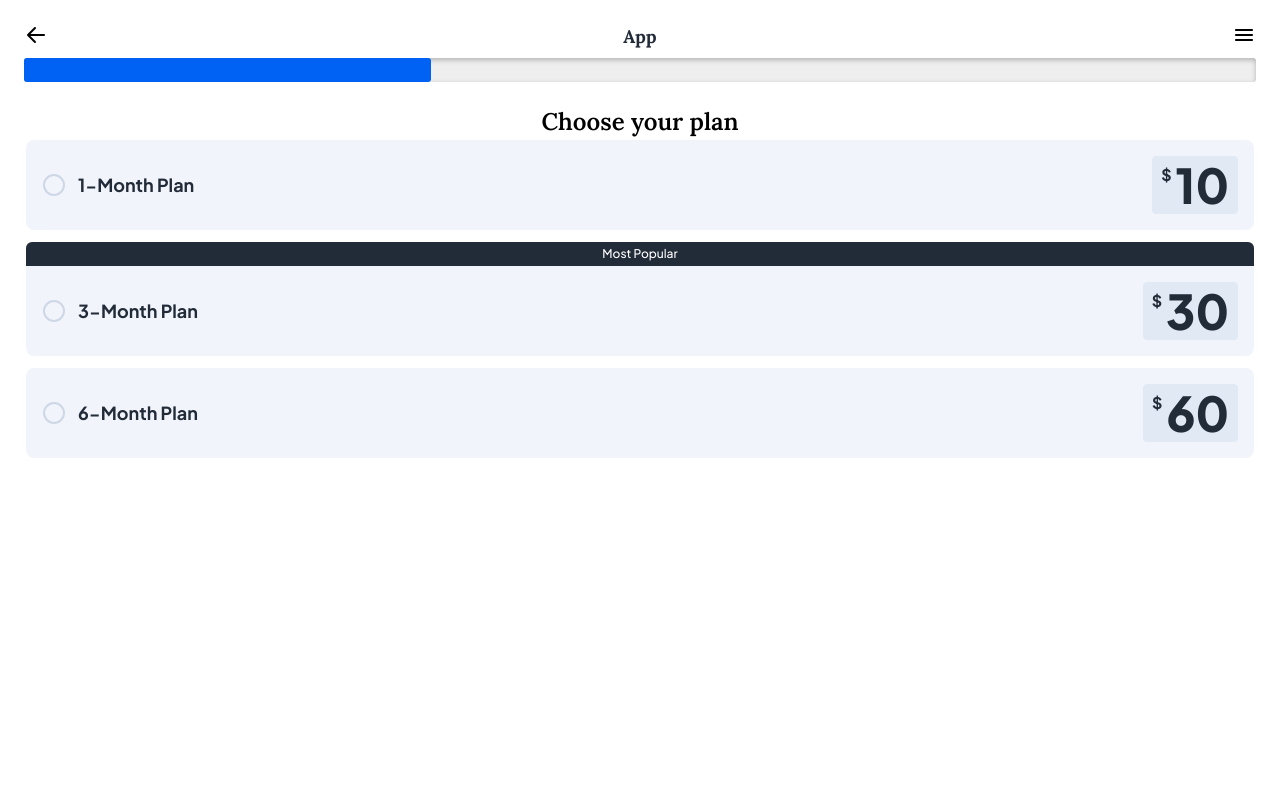
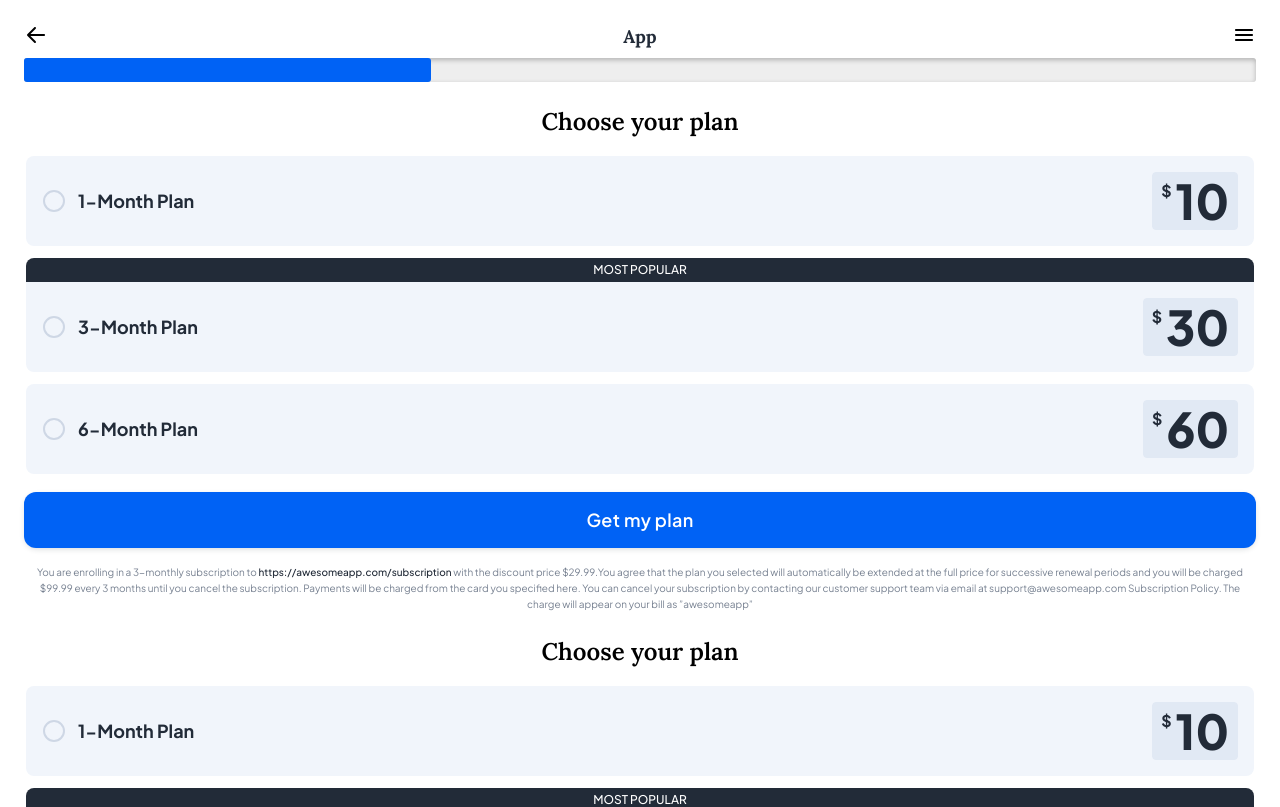
Before and after one commit to sviatikkondur/quiz-app-integration, a Next.js app: page / in a window 1280 px wide. Shown: the top 807 px of the page. Built offline with nearby package versions, Linux system fonts and the light colour scheme.

Commit message:
choose plan section

```diff
--- a/app/components/HomePage/HomePage.tsx
+++ b/app/components/HomePage/HomePage.tsx
@@ -1,10 +1,25 @@
-import React from 'react'
-import { ChoosePlan } from './components/ChoosePlan/ChoosePlan'
+'use client';
+
+import React, { useState } from 'react';
+import { ChoosePlan } from './components/ChoosePlan/ChoosePlan';
 
 export const HomePage = () => {
+  const [selectedPlan, setSelectedPlan] = useState<null | number>(null);
+
+  const handlePlanChange = (planId: number) => {
+    setSelectedPlan(planId);
+  };
+
   return (
     <>
-      <ChoosePlan />
+      <ChoosePlan
+        selectedPlan={selectedPlan}
+        handlePlanChange={handlePlanChange}
+      />
+      <ChoosePlan
+        selectedPlan={selectedPlan}
+        handlePlanChange={handlePlanChange}
+      />
     </>
-  )
-}
+  );
+};
--- a/app/components/HomePage/components/ChoosePlan/ChoosePlan.tsx
+++ b/app/components/HomePage/components/ChoosePlan/ChoosePlan.tsx
@@ -1,6 +1,4 @@
-'use client';
-
-import React, { useState } from 'react';
+import React, { FormEvent } from 'react';
 import styles from './plan.module.scss';
 import { Plans } from '../Plans/Plans';
 
@@ -10,15 +8,24 @@ const plans = [
   { id: 3, duration: 6, price: 60 },
 ];
 
-export const ChoosePlan = () => {
-  const [selectedPlan, setSelectedPlan] = useState<null | number>(null);
+type Props = {
+  selectedPlan: number | null;
+  handlePlanChange: (id: number) => void;
+};
 
-  const handlePlanChange = (planId: number) => {
-    setSelectedPlan(planId);
-  };
+export const ChoosePlan: React.FC<Props> = ({
+  selectedPlan,
+  handlePlanChange,
+}) => {
+  const handleSubmit = (e: FormEvent<HTMLFormElement>) => {
+    e.preventDefault();
+  }
 
   return (
-    <section>
+    <form
+      className={styles.form}
+      onSubmit={(e) => handleSubmit(e)}
+    >
       <h2 className={styles.subtitle}>Choose your plan</h2>
 
       <Plans
@@ -26,6 +33,26 @@ export const ChoosePlan = () => {
         handlePlanChange={handlePlanChange}
         selectedPlan={selectedPlan}
       />
-    </section>
+
+      <button className={styles.cta}>Get my plan</button>
+
+      <p className={styles.planDetails}>
+        You are enrolling in a 3-monthly subscription to
+        <a
+          href='https://awesomeapp.com/subscription'
+          className={styles.subscription}
+        >
+          {' '}
+          https://awesomeapp.com/subscription{' '}
+        </a>
+        with the discount price $29.99.You agree that the plan you selected will
+        automatically be extended at the full price for successive renewal
+        periods and you will be charged $99.99 every 3 months until you cancel
+        the subscription. Payments will be charged from the card you specified
+        here. You can cancel your subscription by contacting our customer
+        support team via email at support@awesomeapp.com Subscription Policy.
+        The charge will appear on your bill as &rdquo;awesomeapp&rdquo;
+      </p>
+    </form>
   );
 };
--- a/app/components/HomePage/components/ChoosePlan/plan.module.scss
+++ b/app/components/HomePage/components/ChoosePlan/plan.module.scss
@@ -1,3 +1,31 @@
+.form {
+  display: flex;
+  flex-direction: column;
+  gap: $space-lg;
+}
+
 .subtitle {
   @include subtitle;
 }
+
+.cta {
+  @include CTA;
+}
+
+.planDetails {
+  color: $Color-UI-400;
+  text-align: center;
+  font-family: 'Jakarta';
+  font-size: 10px;
+  font-weight: 400;
+  line-height: 16px; /* 160% */
+}
+
+.subscription {
+  color: $color-ui-600;
+  font-family: 'Jakarta';
+  font-size: 10px;
+  font-weight: 500;
+  line-height: 16px;
+  text-decoration: none;
+}
--- a/app/components/HomePage/components/Plans/Plans.tsx
+++ b/app/components/HomePage/components/Plans/Plans.tsx
@@ -25,19 +25,26 @@ export const Plans: React.FC<Props> = ({
             className={classNames(styles.optionWrapper, {
               [styles.planOptionSelected]: selectedPlan === plan.id,
             })}
+            onClick={() => handlePlanChange(plan.id)}
           >
             {popularPlanId === plan.id && (
-              <div className={styles.popularTag}>Most Popular</div>
+              <div
+                className={classNames(styles.popularTag, {
+                  [styles.popularTagSelected]: selectedPlan === plan.id,
+                })}
+              >
+                Most Popular
+              </div>
             )}
             <div
               className={classNames(styles.planOption, {
                 [styles.planOptionPopular]: popularPlanId === plan.id,
               })}
-              onClick={() => handlePlanChange(plan.id)}
             >
               <label
                 className={styles.optionLabel}
                 htmlFor={String(plan.id)}
+                onClick={(e) => e.preventDefault()}
               >
                 <input
                   id={String(plan.id)}
@@ -46,6 +53,10 @@ export const Plans: React.FC<Props> = ({
                   value={`${plan.duration}-Month Plan`}
                   className={styles.optionInput}
                   checked={selectedPlan === plan.id}
+                  onChange={(e) => {
+                    e.target.focus({ preventScroll: true });
+                    handlePlanChange(plan.id);
+                  }}
                 />
 
                 <div
--- a/app/components/HomePage/components/Plans/plans.module.scss
+++ b/app/components/HomePage/components/Plans/plans.module.scss
@@ -8,6 +8,8 @@
   box-sizing: border-box;
   border: 2px solid transparent;
   border-radius: $corner-md;
+
+  cursor: pointer;
 }
 
 .planOption {
@@ -40,13 +42,13 @@
   font-size: 18px;
   font-weight: 700;
   line-height: 24px; /* 133.333% */
+
+  cursor: pointer;
 }
 
 .popularTag {
   background: $color-ui-600;
-
-  border-radius: 6px 6px 0 0;
-
+  border-radius: $corner-md $corner-md 0 0;
   padding-block: $space-xs;
 
   color: #fff;
@@ -55,12 +57,20 @@
   font-size: 12px;
   font-weight: 500;
   line-height: 16px; /* 133.333% */
+  text-transform: uppercase;
+}
+
+.popularTagSelected {
+  background-color: $Color-Brand-Primary;
+  border-radius: 4px 4px 0 0;
 }
 
 .icon {
   width: 24px;
   height: 24px;
   background-image: url('../../../../../public/icons/Radio.svg');
+
+  cursor: pointer;
 }
 
 .optionInput {
@@ -70,6 +80,7 @@
 
 .selectedIcon {
   background-image: url('../../../../../public/icons/Radio-Checked.svg');
+  cursor: pointer;
 }
 
 .priceTag {
@@ -77,10 +88,8 @@
   gap: $space-xs;
 
   background: $Color-UI-200;
-
   border-radius: $Corner-sm;
   border: 1px solid $Color-UI-200;
-
   padding: $space-sm;
 }
 
--- a/app/layout.module.scss
+++ b/app/layout.module.scss
@@ -3,5 +3,6 @@
   flex-direction: column;
   box-sizing: border-box;
   min-height: 100vh;
+
   padding-top: 15px;
 }
--- a/app/styles/mixins.scss
+++ b/app/styles/mixins.scss
@@ -8,3 +8,33 @@
   font-weight: 600;
   line-height: 32px; /* 133.333% */
 }
+
+@mixin CTA {
+  width: 100%;
+  background: $Color-Brand-Primary;
+  border-radius: $Corner-lg;
+  border: none;
+  box-shadow: 0px 2px 6px -2px rgba(29, 41, 52, 0.24);
+
+  padding: $space-lg $space-xl;
+
+  color: #fff;
+  text-align: center;
+  font-family: 'Jakarta';
+  font-size: 18px;
+  font-weight: 600;
+  line-height: 24px; /* 133.333% */
+  letter-spacing: 0.36px;
+
+  cursor: pointer;
+
+  transition: background 0.2s;
+
+  &:hover {
+    background: #0059de;
+  }
+
+  &:active {
+    background: #0054d1;
+  }
+}
--- a/app/styles/variables.scss
+++ b/app/styles/variables.scss
@@ -12,9 +12,11 @@ $color-ui-100: #F1F5FB;
 $Color-Brand-Primary: #0062F5;
 $Color-UI-100: #F1F5FB;
 $Color-UI-200: #e1e9f4;
+$Color-UI-400: #778191;
 
 
 //corners
 
+$Corner-sm: 4px;
 $corner-md: 8px;
-$Corner-sm: 4px;
+$Corner-lg: 12px
```
